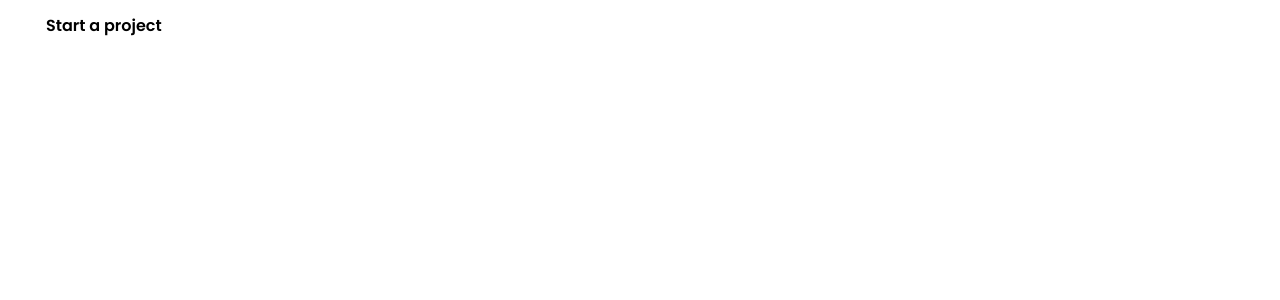
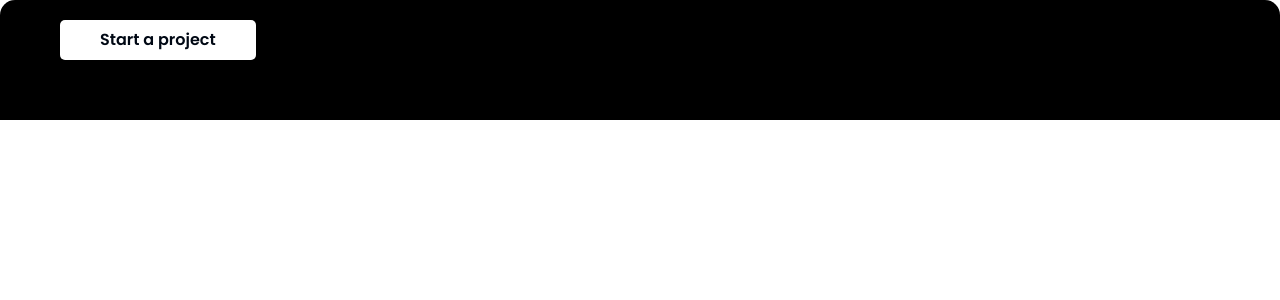
Before and after one commit to TomDevy/main-portfolio, a Next.js app: page / in a window 1280 px wide. Shown: the top 300 px of the page. Built offline with nearby package versions, Linux system fonts and the light colour scheme.

Commit message:
begin landing page

```diff
--- a/components/button/button.module.scss
+++ b/components/button/button.module.scss
@@ -11,7 +11,7 @@
     font-size: 1rem;
     border: 1px solid currentColor;
     font-weight: 600;
-    border-radius: 20px;
+    border-radius: 5px;
     transition: 0.2s ease-in-out;
     background-color: transparent;
     white-space: nowrap;
@@ -56,12 +56,10 @@
         border: none;
         color: var(--color-primary);
         background-color: var(--color-secondary);
-        background-color: var(--color-secondary);
 
         &:hover {
-            color: var(--color-primary);
-            background-color: var(--color-secondary);
-            background-color: var(--color-secondary);
+            color: var(--color-secondary);
+            background-color: var(--color-primary);
         }
     }
 
--- a/components/button/index.tsx
+++ b/components/button/index.tsx
@@ -1,4 +1,4 @@
-import style from "./button.module.scss";
+import style from "./button.module.scss"
 
 interface Props {
   className?: string | null;
--- a/src/app/layout.tsx
+++ b/src/app/layout.tsx
@@ -1,6 +1,7 @@
 import type { Metadata } from "next";
 import { Inter } from "next/font/google";
 import "./globals.css";
+import "../../styles/index.scss"
 
 const inter = Inter({ subsets: ["latin"] });
 
--- a/styles/home.module.scss
+++ b/styles/home.module.scss
@@ -7,8 +7,8 @@
     & .nav {
         width: 100%;
         border-radius: 15px 15px 0px 0px;
-        // background-color: black;
-        padding: 6px;
+        background-color: var(--color-black);
+        padding: 20px 60px;
         height: 120px;
         position: fixed;
 
--- a/styles/index.scss
+++ b/styles/index.scss
@@ -36,8 +36,8 @@
 }
 
 [data-theme="dark"] {
-    --color-primary: #2196f3;
-    --color-secondary: #0d47a1;
+    --color-primary: #000814;;
+    --color-secondary: #ffffff;
     --color-background-yellow: #e7f3fe;
     --color-background-light: #ffffff;
     --color-background-dark: #edeef1;
```
